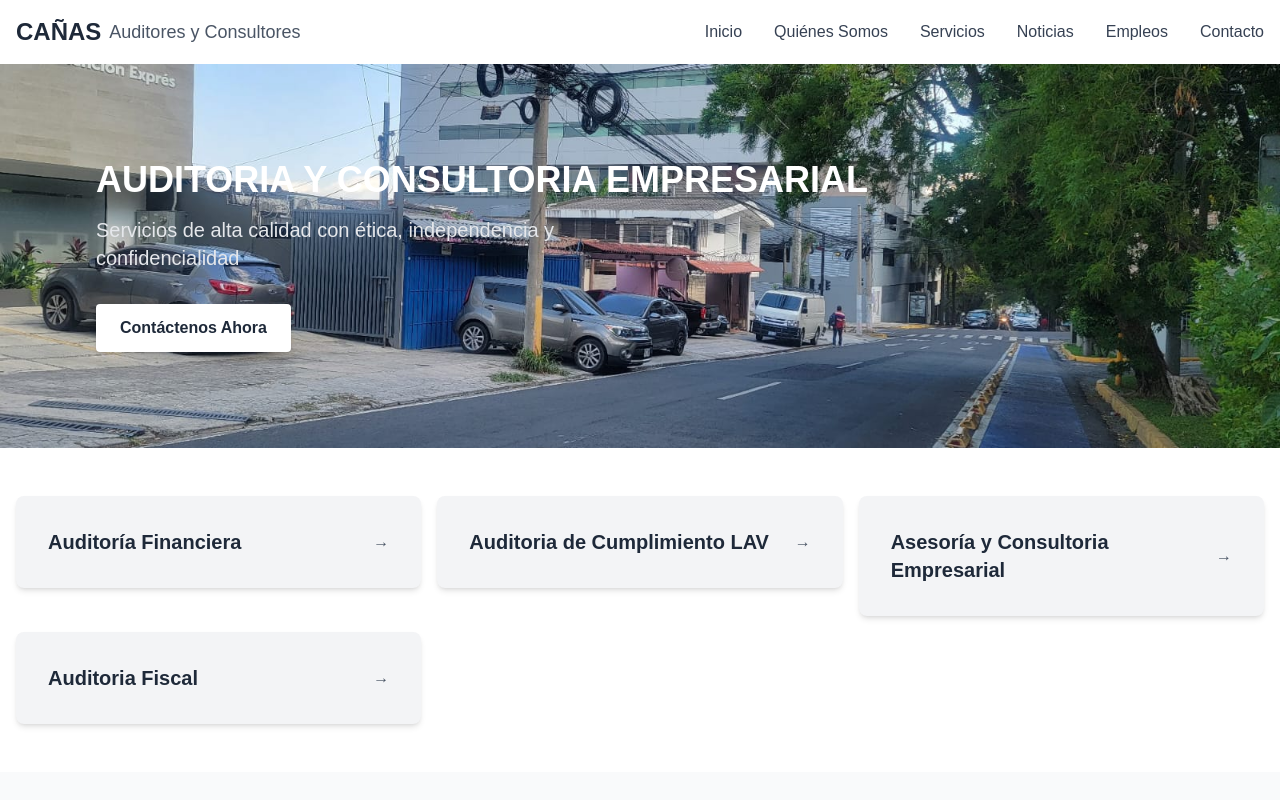
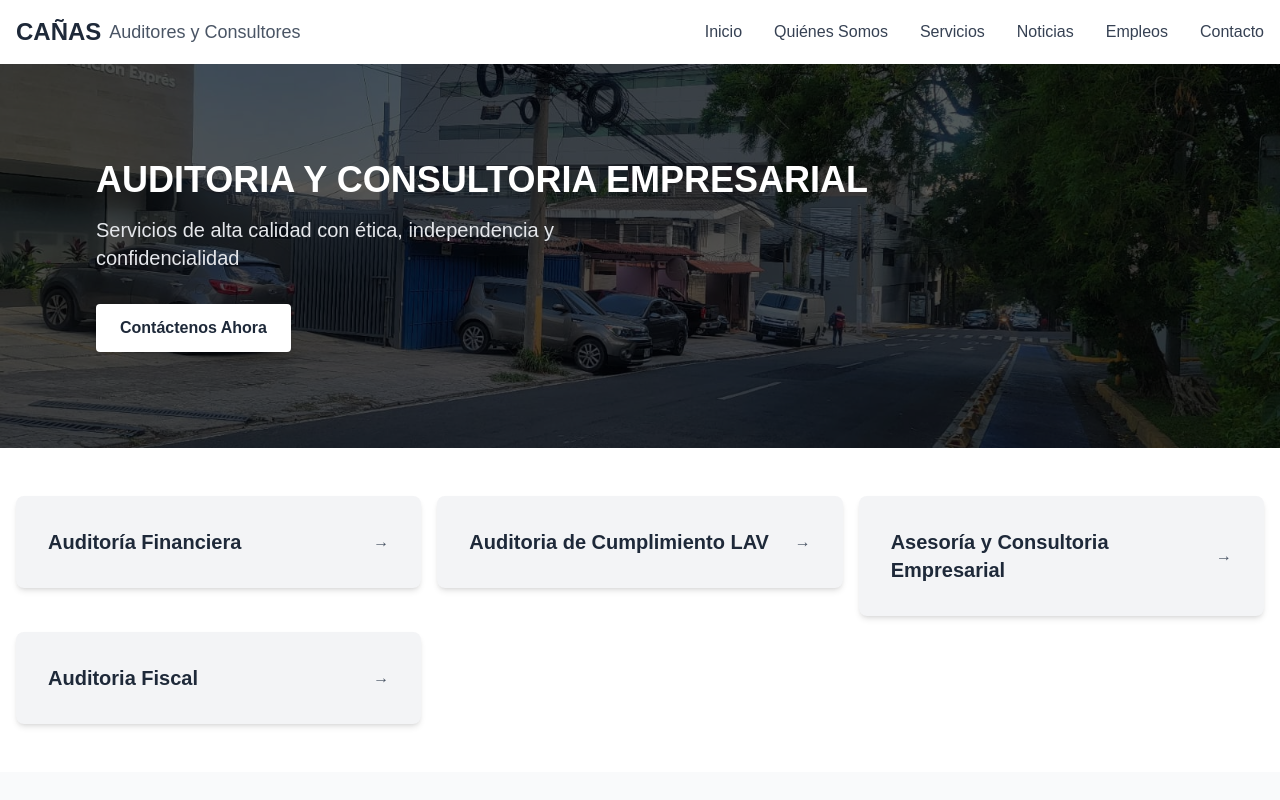
Before and after one commit to renderos1-1/acp_website, a Next.js app: page / in a window 1280 px wide. Shown: the top 800 px of the page. Built offline with nearby package versions, Linux system fonts and the light colour scheme.

Commit message:
foto portada agregada

```diff
--- a/src/components/Hero.tsx
+++ b/src/components/Hero.tsx
@@ -5,11 +5,8 @@ import Link from 'next/link';
 
 const Hero = () => {
     return (
-        <div className="relative w-full h-96 bg-gray-800 overflow-hidden">
-            {/* Dark overlay for better text visibility */}
-            <div className="absolute inset-0 bg-black opacity-50"></div>
-
-            {/* Background image */}
+        <div className="relative w-full h-96 overflow-hidden">
+            {/* Background image - positioned at the bottom layer */}
             <div
                 className="absolute inset-0 bg-cover bg-center"
                 style={{
@@ -17,8 +14,11 @@ const Hero = () => {
                 }}
             ></div>
 
-            {/* Content */}
-            <div className="relative z-10 flex flex-col justify-center h-full px-6 md:px-12 lg:px-24">
+            {/* Dark overlay - positioned above the image but below the content */}
+            <div className="absolute inset-0 bg-black opacity-65 z-10"></div>
+
+            {/* Content - highest z-index to appear above both image and overlay */}
+            <div className="relative z-20 flex flex-col justify-center h-full px-6 md:px-12 lg:px-24">
                 <h1 className="text-4xl md:text-4xl font-bold text-white mb-4">
                     AUDITORIA Y CONSULTORIA EMPRESARIAL<br />
                 </h1>
```
